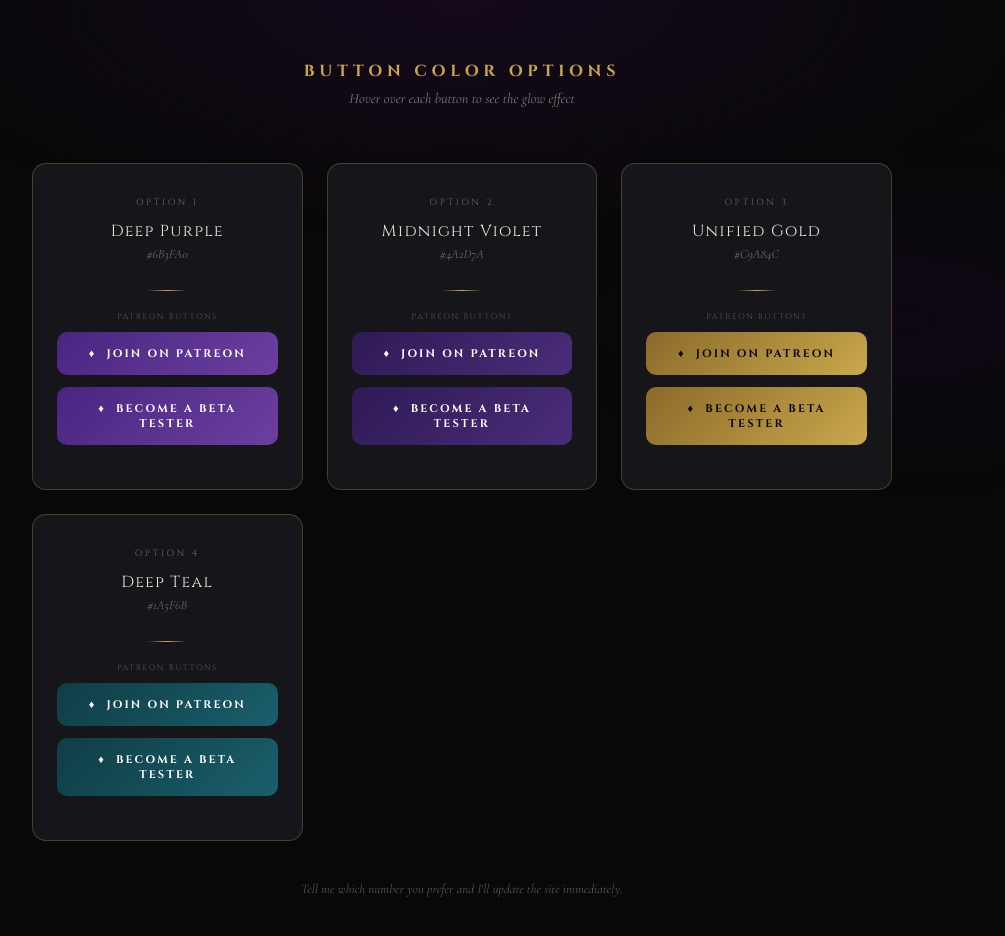
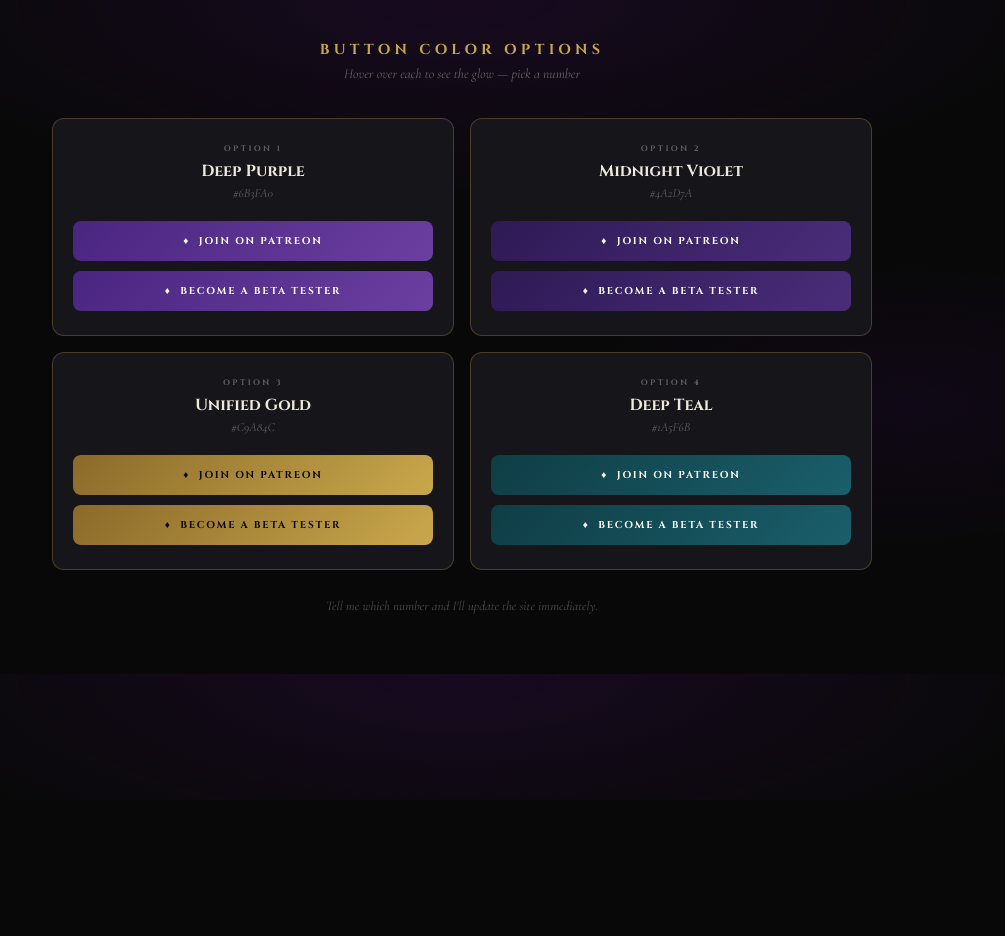
Before and after one commit to ohizkimmie/LVA-website, a plain HTML site: page button-preview.html in a window 1280 px wide. Shown: the whole page, without its empty margins (178-1183 px from the left). After the commit the page ends 800 px from the top, so only its background shows below. Drawn offline with nearby package versions, Linux system fonts and the light colour scheme.

Commit message:
Fix button preview layout

```diff
--- a/button-preview.html
+++ b/button-preview.html
@@ -4,185 +4,145 @@
   <meta charset="UTF-8" />
   <meta name="viewport" content="width=device-width, initial-scale=1.0" />
   <title>Button Color Preview — Liminal Veil</title>
-  <link href="https://fonts.googleapis.com/css2?family=Cinzel:wght@400;600;700&family=Cormorant+Garamond:ital,wght@0,400;1,400&display=swap" rel="stylesheet" />
+  <link href="https://fonts.googleapis.com/css2?family=Cinzel:wght@700&family=Cormorant+Garamond:ital@1&display=swap" rel="stylesheet" />
   <style>
-    *, *::before, *::after { box-sizing: border-box; margin: 0; padding: 0; }
+    * { box-sizing: border-box; margin: 0; padding: 0; }
     body {
       background: #080808;
       font-family: 'Cormorant Garamond', serif;
-      min-height: 100vh;
-      padding: 60px 24px;
-    }
-    body::before {
-      content: '';
-      position: fixed;
-      inset: 0;
-      background:
-        radial-gradient(ellipse 80% 50% at 50% 0%, rgba(80,20,120,0.18) 0%, transparent 60%),
-        radial-gradient(ellipse 50% 40% at 85% 40%, rgba(60,10,100,0.14) 0%, transparent 55%);
-      pointer-events: none;
-    }
-    .container {
-      max-width: 860px;
-      margin: 0 auto;
-      position: relative;
+      padding: 40px 24px 60px;
+      background-image:
+        radial-gradient(ellipse 80% 50% at 50% 0%, rgba(80,20,120,0.22) 0%, transparent 60%),
+        radial-gradient(ellipse 50% 40% at 85% 60%, rgba(60,10,100,0.16) 0%, transparent 55%);
     }
     h1 {
       font-family: 'Cinzel', serif;
       color: #C9A84C;
-      font-size: 1rem;
+      font-size: 0.9rem;
       letter-spacing: 0.3em;
       text-transform: uppercase;
       text-align: center;
-      margin-bottom: 8px;
+      margin-bottom: 6px;
     }
-    .subtitle {
+    .sub {
       text-align: center;
-      color: rgba(237,232,220,0.5);
-      font-size: 0.9rem;
+      color: rgba(237,232,220,0.4);
+      font-size: 0.85rem;
       font-style: italic;
-      margin-bottom: 56px;
+      margin-bottom: 36px;
     }
-    .options {
+    .grid {
       display: grid;
-      grid-template-columns: repeat(auto-fit, minmax(240px, 1fr));
-      gap: 24px;
+      grid-template-columns: 1fr 1fr;
+      gap: 16px;
+      max-width: 820px;
+      margin: 0 auto;
     }
-    .option {
+    .card {
       background: #16161a;
       border: 1px solid rgba(201,168,76,0.28);
-      border-radius: 14px;
-      padding: 32px 24px;
+      border-radius: 12px;
+      padding: 24px 20px;
       text-align: center;
     }
-    .option-num {
+    .num {
       font-family: 'Cinzel', serif;
-      font-size: 9px;
+      font-size: 8px;
       letter-spacing: 0.3em;
       text-transform: uppercase;
-      color: rgba(237,232,220,0.4);
-      margin-bottom: 12px;
+      color: rgba(237,232,220,0.35);
+      margin-bottom: 6px;
     }
-    .option-name {
+    .name {
       font-family: 'Cinzel', serif;
       font-size: 1rem;
       color: #EDE8DC;
-      margin-bottom: 4px;
-      letter-spacing: 0.08em;
+      margin-bottom: 3px;
     }
-    .option-hex {
-      font-size: 0.8rem;
-      color: rgba(237,232,220,0.4);
-      margin-bottom: 28px;
+    .hex {
+      font-size: 0.78rem;
+      color: rgba(237,232,220,0.35);
       font-style: italic;
+      margin-bottom: 20px;
     }
     .btn {
-      display: inline-flex;
-      align-items: center;
-      justify-content: center;
+      display: block;
+      width: 100%;
       font-family: 'Cinzel', serif;
-      font-size: 11px;
-      letter-spacing: 0.2em;
+      font-size: 10px;
+      letter-spacing: 0.18em;
       text-transform: uppercase;
       font-weight: 700;
-      padding: 14px 28px;
-      border-radius: 10px;
+      padding: 13px 20px;
+      border-radius: 8px;
       border: none;
       cursor: pointer;
-      width: 100%;
-      margin-bottom: 12px;
       color: #fff;
+      margin-bottom: 10px;
       transition: all 0.2s;
     }
-    /* Option 1 — Deep Purple */
-    .btn-purple { background: linear-gradient(135deg, #4a2580, #6B3FA0); }
-    .btn-purple:hover { background: linear-gradient(135deg, #6B3FA0, #8B5FC0); box-shadow: 0 0 28px rgba(107,63,160,0.5); }
+    .btn:last-child { margin-bottom: 0; }
 
-    /* Option 2 — Midnight Violet */
-    .btn-violet { background: linear-gradient(135deg, #2E1A55, #4A2D7A); }
-    .btn-violet:hover { background: linear-gradient(135deg, #4A2D7A, #6A4A9A); box-shadow: 0 0 28px rgba(74,45,122,0.5); }
+    .purple { background: linear-gradient(135deg, #4a2580, #6B3FA0); }
+    .purple:hover { background: linear-gradient(135deg, #6B3FA0, #8B5FC0); box-shadow: 0 0 24px rgba(107,63,160,0.55); }
 
-    /* Option 3 — Gold (unified) */
-    .btn-gold { background: linear-gradient(135deg, #8B6A2A, #C9A84C); color: #080808; }
-    .btn-gold:hover { background: linear-gradient(135deg, #C9A84C, #E8C97A); box-shadow: 0 0 28px rgba(201,168,76,0.45); color: #080808; }
+    .violet { background: linear-gradient(135deg, #2E1A55, #4A2D7A); }
+    .violet:hover { background: linear-gradient(135deg, #4A2D7A, #6A4A9A); box-shadow: 0 0 24px rgba(74,45,122,0.55); }
 
-    /* Option 4 — Deep Teal */
-    .btn-teal { background: linear-gradient(135deg, #0F3D45, #1A5F6B); }
-    .btn-teal:hover { background: linear-gradient(135deg, #1A5F6B, #2A7F8B); box-shadow: 0 0 28px rgba(26,95,107,0.5); }
+    .gold { background: linear-gradient(135deg, #8B6A2A, #C9A84C); color: #080808; }
+    .gold:hover { background: linear-gradient(135deg, #C9A84C, #E8C97A); box-shadow: 0 0 24px rgba(201,168,76,0.5); color: #080808; }
 
-    .divider {
-      width: 40px;
-      height: 1px;
-      background: linear-gradient(90deg, transparent, #C9A84C, transparent);
-      margin: 20px auto;
-    }
-    .context-label {
-      font-family: 'Cinzel', serif;
-      font-size: 8px;
-      letter-spacing: 0.2em;
-      text-transform: uppercase;
-      color: rgba(237,232,220,0.3);
-      margin-bottom: 10px;
-    }
+    .teal { background: linear-gradient(135deg, #0F3D45, #1A5F6B); }
+    .teal:hover { background: linear-gradient(135deg, #1A5F6B, #2A7F8B); box-shadow: 0 0 24px rgba(26,95,107,0.55); }
+
     .note {
       text-align: center;
-      color: rgba(237,232,220,0.35);
+      color: rgba(237,232,220,0.3);
       font-size: 0.82rem;
       font-style: italic;
-      margin-top: 40px;
+      margin-top: 28px;
     }
   </style>
 </head>
 <body>
-  <div class="container">
   <h1>Button Color Options</h1>
-    <p class="subtitle">Hover over each button to see the glow effect</p>
+  <p class="sub">Hover over each to see the glow — pick a number</p>
 
-    <div class="options">
+  <div class="grid">
 
-      <div class="option">
-        <p class="option-num">Option 1</p>
-        <p class="option-name">Deep Purple</p>
-        <p class="option-hex">#6B3FA0</p>
-        <div class="divider"></div>
-        <p class="context-label">Patreon Buttons</p>
-        <button class="btn btn-purple">♦ &nbsp;Join on Patreon</button>
-        <button class="btn btn-purple">♦ &nbsp;Become a Beta Tester</button>
+    <div class="card">
+      <p class="num">Option 1</p>
+      <p class="name">Deep Purple</p>
+      <p class="hex">#6B3FA0</p>
+      <button class="btn purple">♦ &nbsp;Join on Patreon</button>
+      <button class="btn purple">♦ &nbsp;Become a Beta Tester</button>
     </div>
 
-      <div class="option">
-        <p class="option-num">Option 2</p>
-        <p class="option-name">Midnight Violet</p>
-        <p class="option-hex">#4A2D7A</p>
-        <div class="divider"></div>
-        <p class="context-label">Patreon Buttons</p>
-        <button class="btn btn-violet">♦ &nbsp;Join on Patreon</button>
-        <button class="btn btn-violet">♦ &nbsp;Become a Beta Tester</button>
+    <div class="card">
+      <p class="num">Option 2</p>
+      <p class="name">Midnight Violet</p>
+      <p class="hex">#4A2D7A</p>
+      <button class="btn violet">♦ &nbsp;Join on Patreon</button>
+      <button class="btn violet">♦ &nbsp;Become a Beta Tester</button>
     </div>
 
-      <div class="option">
-        <p class="option-num">Option 3</p>
-        <p class="option-name">Unified Gold</p>
-        <p class="option-hex">#C9A84C</p>
-        <div class="divider"></div>
-        <p class="context-label">Patreon Buttons</p>
-        <button class="btn btn-gold">♦ &nbsp;Join on Patreon</button>
-        <button class="btn btn-gold">♦ &nbsp;Become a Beta Tester</button>
+    <div class="card">
+      <p class="num">Option 3</p>
+      <p class="name">Unified Gold</p>
+      <p class="hex">#C9A84C</p>
+      <button class="btn gold">♦ &nbsp;Join on Patreon</button>
+      <button class="btn gold">♦ &nbsp;Become a Beta Tester</button>
     </div>
 
-      <div class="option">
-        <p class="option-num">Option 4</p>
-        <p class="option-name">Deep Teal</p>
-        <p class="option-hex">#1A5F6B</p>
-        <div class="divider"></div>
-        <p class="context-label">Patreon Buttons</p>
-        <button class="btn btn-teal">♦ &nbsp;Join on Patreon</button>
-        <button class="btn btn-teal">♦ &nbsp;Become a Beta Tester</button>
+    <div class="card">
+      <p class="num">Option 4</p>
+      <p class="name">Deep Teal</p>
+      <p class="hex">#1A5F6B</p>
+      <button class="btn teal">♦ &nbsp;Join on Patreon</button>
+      <button class="btn teal">♦ &nbsp;Become a Beta Tester</button>
     </div>
 
   </div>
-
-    <p class="note">Tell me which number you prefer and I'll update the site immediately.</p>
-  </div>
+  <p class="note">Tell me which number and I'll update the site immediately.</p>
 </body>
 </html>
```
Lines whose indentation alone changed are shown as unchanged.
